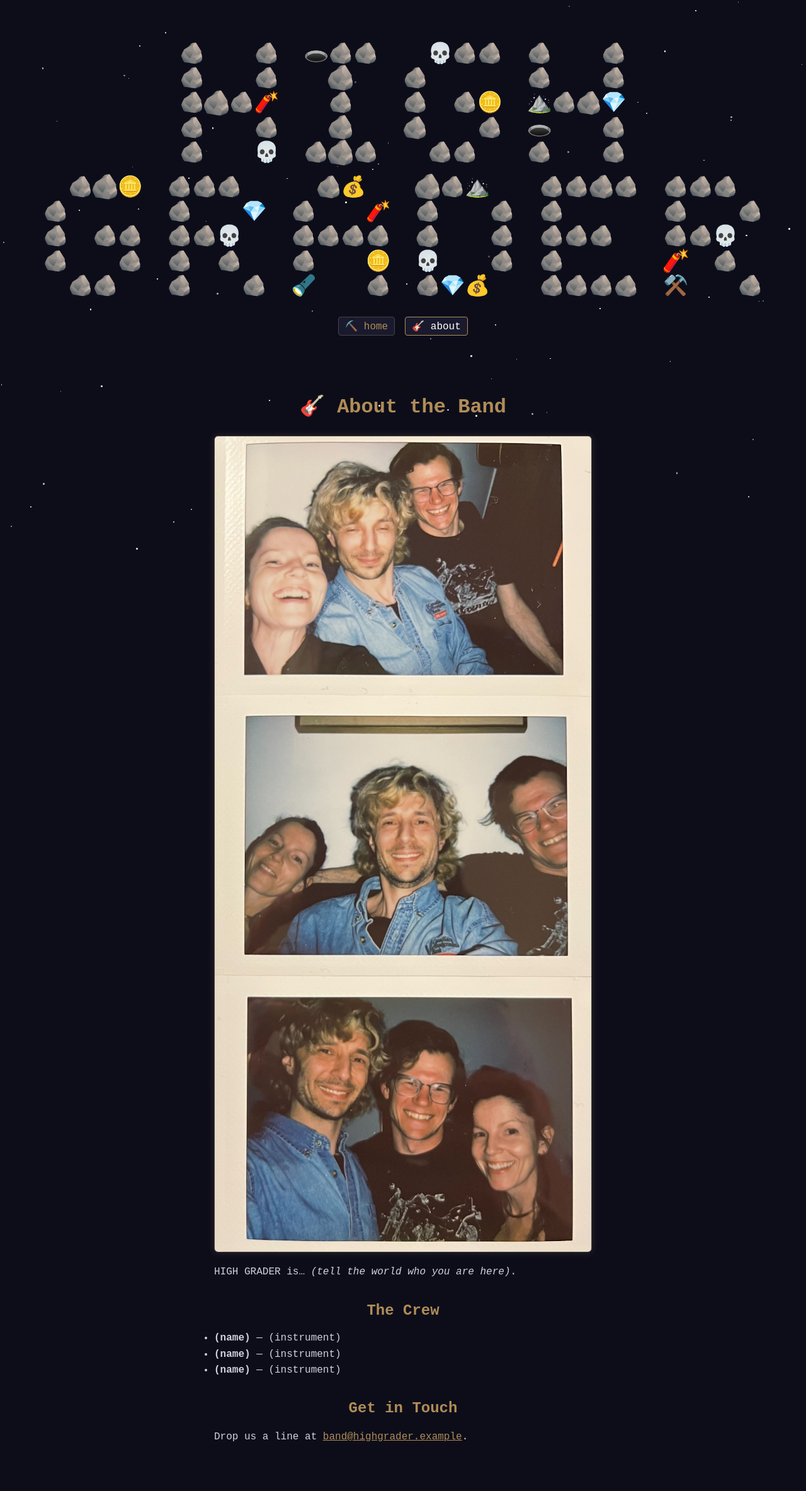
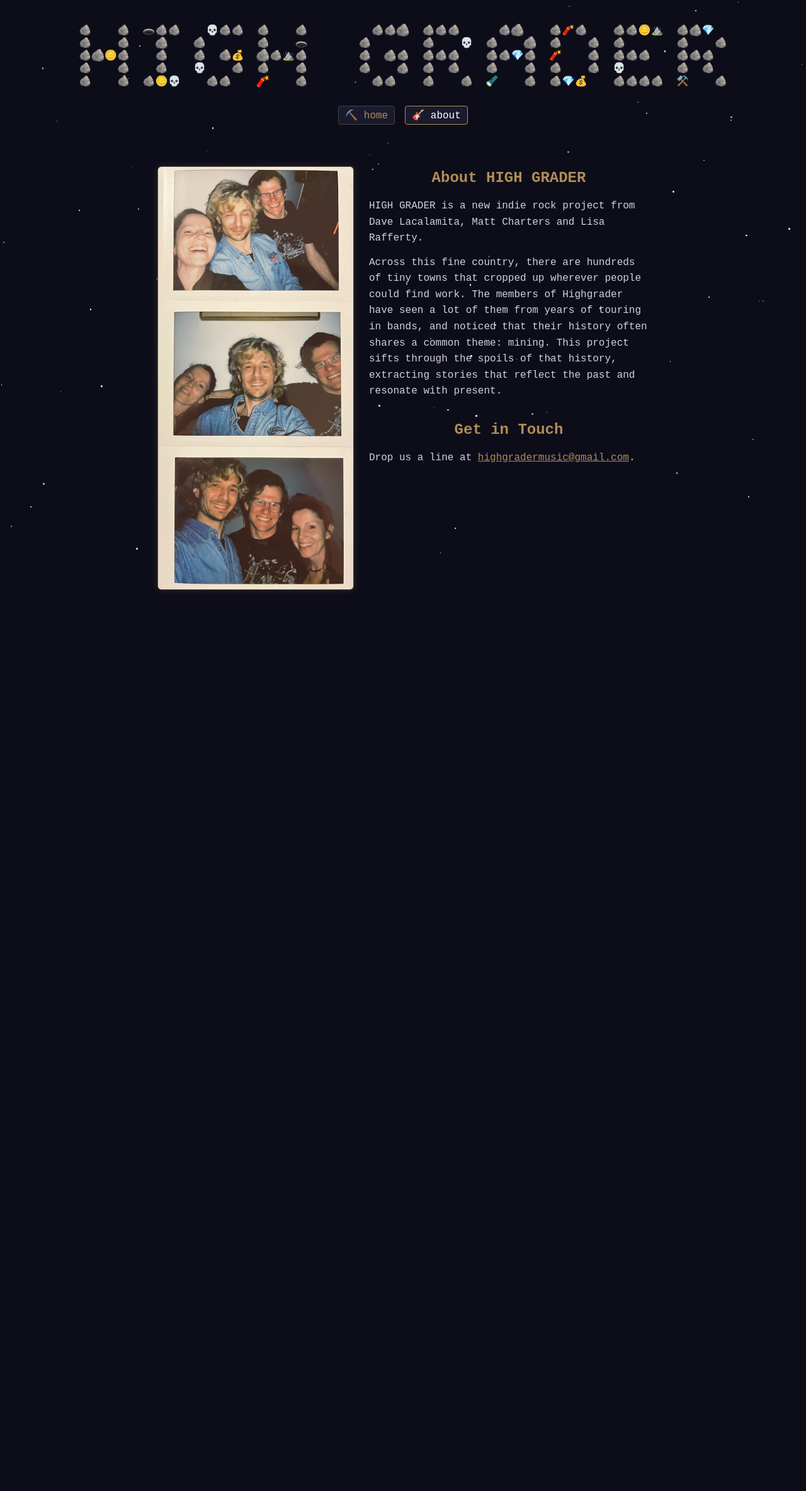
Before and after one commit to mcharters/highgrader, a Jekyll site: the page built from about.md, in a window 1280 px wide. Shown: the whole page at 63% size. Built offline with Jekyll 4.4.1, drawn with Linux system fonts in a browser that asks for light colours; after the commit the page ends 997 px from its top, so only the background shows below that.

Commit message:
Fill in the about page and make the title a bit smaller

```diff
--- a/_includes/header.html
+++ b/_includes/header.html
@@ -1,9 +1,7 @@
 <!-- Emoji pixel art title -->
 <a href="{{ '/' | relative_url }}" style="text-decoration: none; color: inherit;">
 <div class="emoji-art">
-    <div class="emoji-line" id="line-high"></div>
-    <div style="height: clamp(6px, 1.5vw, 16px)"></div>
-    <div class="emoji-line" id="line-grader"></div>
+    <div class="emoji-line" id="line-title"></div>
 </div>
 </a>
 
--- a/_layouts/default.html
+++ b/_layouts/default.html
@@ -16,7 +16,7 @@
             flex-direction: column;
             align-items: center;
             justify-content: flex-start;
-            padding-top: 5vh;
+            padding-top: 2vh;
         }
 
         /* Starfield background */
@@ -49,7 +49,7 @@
             display: inline-grid;
             justify-content: center;
             line-height: 1.1;
-            font-size: clamp(8px, 2.5vw, 32px);
+            font-size: clamp(5px, 1.6vw, 16px);
             gap: 1px;
         }
         .emoji-line span {
@@ -145,7 +145,7 @@
         .page-content {
             position: relative;
             z-index: 1;
-            max-width: 640px;
+            max-width: 820px;
             margin: 30px auto 40px;
             padding: 20px;
             color: #d0d0e0;
@@ -169,6 +169,33 @@
             border: 1px solid #444;
             border-radius: 6px;
             box-shadow: 0 0 12px rgba(176, 141, 87, 0.2);
+        }
+
+        /* About page: image beside text, stacks on narrow screens */
+        .about-flex {
+            display: flex;
+            gap: 24px;
+            align-items: flex-start;
+            margin-top: 1em;
+        }
+        .about-flex .about-img {
+            flex: 0 0 260px;
+            max-width: 40%;
+            margin: 0;
+        }
+        .about-flex .about-text {
+            flex: 1 1 auto;
+            min-width: 0;
+        }
+        .about-flex .about-text h2:first-child,
+        .about-flex .about-text h3:first-child { margin-top: 0; }
+        @media (max-width: 600px) {
+            .about-flex { flex-direction: column; }
+            .about-flex .about-img {
+                flex: none;
+                max-width: 100%;
+                margin: 0 auto;
+            }
         }
 
         /* === MINESWEEPER === */
--- a/about.md
+++ b/about.md
@@ -3,22 +3,23 @@ layout: default
 title: About
 permalink: /about/
 ---
-<div class="page-content" markdown="1">
+<div class="page-content">
 
-# 🎸 About the Band
+<div class="about-flex">
+    <img src="{{ '/assets/images/band.jpg' | relative_url }}" alt="High Grader band photo" class="about-img">
+    <div class="about-text" markdown="1">
 
-<img src="{{ '/assets/images/band.jpg' | relative_url }}" alt="High Grader band photo">
+## About HIGH GRADER
 
-HIGH GRADER is... *(tell the world who you are here)*.
+HIGH GRADER is a new indie rock project from Dave Lacalamita, Matt Charters and Lisa Rafferty.
 
-## The Crew
-
-- **(name)** — (instrument)
-- **(name)** — (instrument)
-- **(name)** — (instrument)
+Across this fine country, there are hundreds of tiny towns that cropped up wherever people could find work. The members of Highgrader have seen a lot of them from years of touring in bands, and noticed that their history often shares a common theme: mining. This project sifts through the spoils of that history, extracting stories that reflect the past and resonate with present.
 
 ## Get in Touch
 
-Drop us a line at [band@highgrader.example](mailto:band@highgrader.example).
+Drop us a line at [highgradermusic@gmail.com](mailto:band@highgradermusic@gmail.com).
 
 </div>
+</div>
+
+</div>
```
Also changed, not shown: other parts of _includes/header.html (+12 -11 lines), Gemfile (added, +13 -0 lines), README.md (added).
